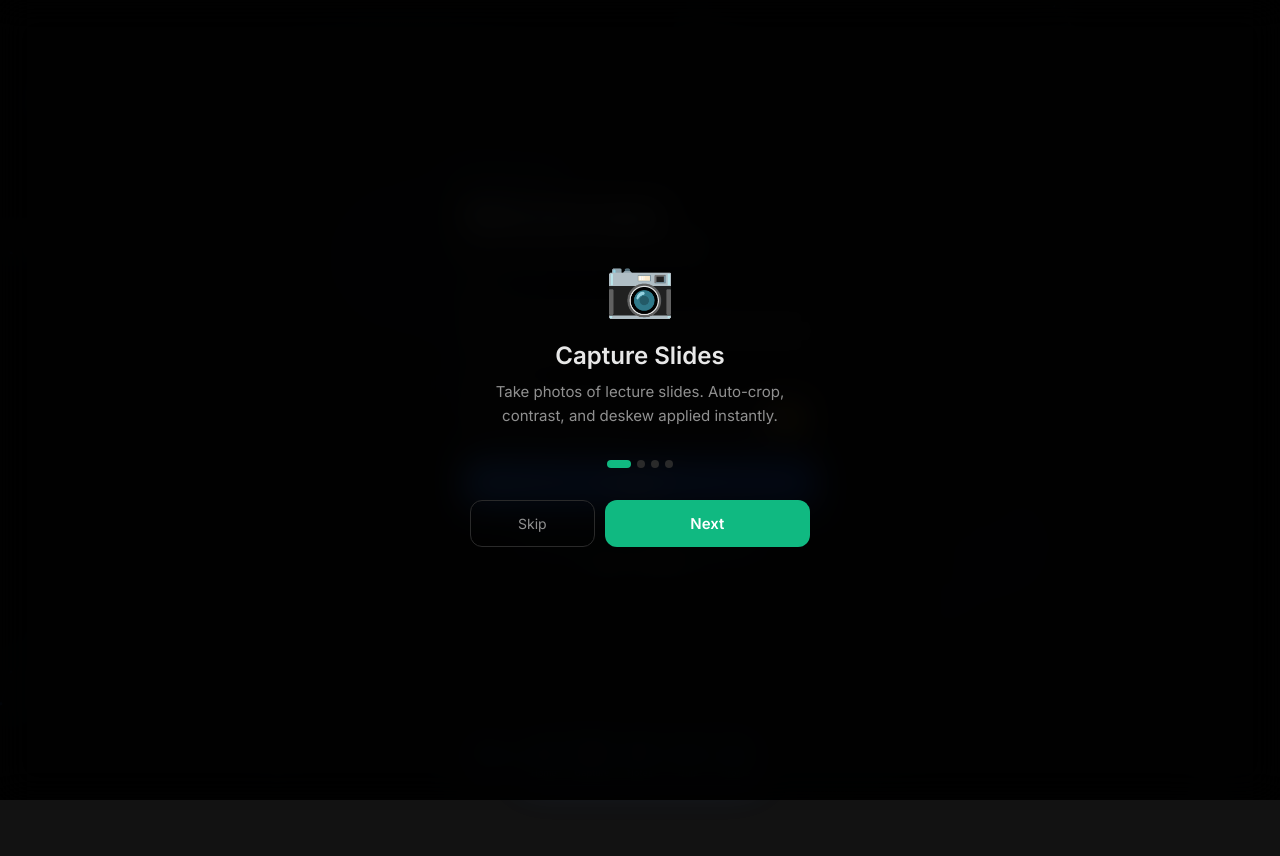
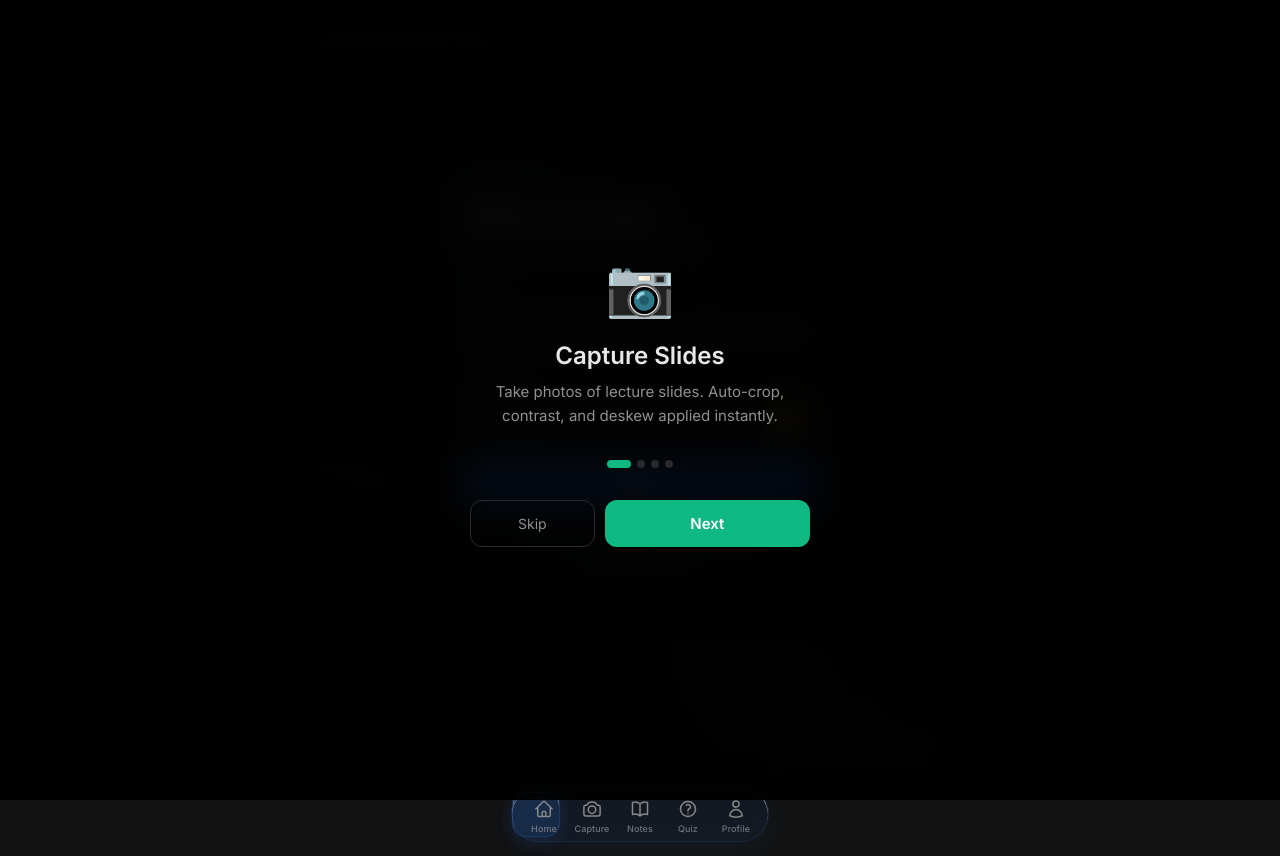
Before and after one commit to ShlokSathwara2/Lecturn, a Next.js app in the folder app/: page /auth in a window 1280 px wide. Before the commit the page ends 800 px from the top, so only its background shows below. Built offline with nearby package versions, Linux system fonts and the light colour scheme; no server answers.

Commit message:
BottomNav: restored framer-motion pill with useMotionValue/useSpring tracking, REST 48px DRAG 64px

```diff
--- a/app/src/components/BottomNav.tsx
+++ b/app/src/components/BottomNav.tsx
@@ -2,7 +2,8 @@
 
 import { usePathname, useRouter } from "next/navigation"
 import Link from "next/link"
-import { useRef, useState, useEffect, useCallback, useMemo } from "react"
+import { useRef, useState, useEffect } from "react"
+import { motion, useMotionValue, useSpring } from "framer-motion"
 import { useAccent } from "@/lib/AccentContext"
 
 const TABS = [
@@ -13,194 +14,160 @@ const TABS = [
   { path: "/profile", label: "Profile", icon: ProfileIcon },
 ]
 
-const PILL_W = 48
-const PILL_H = 48
+const REST_WIDTH = 48
+const DRAG_WIDTH = 64
 
 export default function BottomNav() {
   const pathname = usePathname()
   const router = useRouter()
   const navRef = useRef<HTMLDivElement>(null)
-  const pillRef = useRef<HTMLDivElement>(null)
   const { color } = useAccent()
-  const dragging = useRef(false)
-  const hoverIdx = useRef<number | null>(null)
-  const rafRef = useRef<number>(0)
+  const [dragging, setDragging] = useState(false)
+  const [hoverIdx, setHoverIdx] = useState<number | null>(null)
+  const [snapTo, setSnapTo] = useState<number | null>(null)
 
-  const activeIdx = useMemo(
-    () => TABS.findIndex((t) => pathname === t.path || pathname.startsWith(t.path + "/")),
-    [pathname]
-  )
+  const rawX = useMotionValue(0)
+  const pillX = useSpring(rawX, { stiffness: 700, damping: 45, mass: 0.4 })
+  const rawWidth = useMotionValue(REST_WIDTH)
+  const pillWidth = useSpring(rawWidth, { stiffness: 500, damping: 40 })
 
-  const r = useMemo(() => parseInt(color.slice(1, 3), 16), [color])
-  const g = useMemo(() => parseInt(color.slice(3, 5), 16), [color])
-  const b = useMemo(() => parseInt(color.slice(5, 7), 16), [color])
+  const r = parseInt(color.slice(1, 3), 16)
+  const g = parseInt(color.slice(3, 5), 16)
+  const b = parseInt(color.slice(5, 7), 16)
 
-  function tabWidth() {
-    const nav = navRef.current
-    if (!nav) return 60
-    return nav.getBoundingClientRect().width / TABS.length
+  const activeIdx = TABS.findIndex((t) => pathname === t.path || pathname.startsWith(t.path + "/"))
+
+  function tabWidthOf(navRect: DOMRect) {
+    return navRect.width / TABS.length
   }
 
-  function centerOf(idx: number) {
-    return tabWidth() * idx + tabWidth() / 2 - PILL_W / 2
+  function centerXFor(navRect: DOMRect, idx: number) {
+    const tw = tabWidthOf(navRect)
+    return tw * idx + tw / 2
   }
 
-  function idxFromX(clientX: number) {
-    const nav = navRef.current
-    if (!nav) return 0
-    const rect = nav.getBoundingClientRect()
-    const relX = clientX - rect.left
-    return Math.max(0, Math.min(TABS.length - 1, Math.floor(relX / tabWidth())))
-  }
-
-  function setPillPosition(left: number) {
-    const pill = pillRef.current
-    if (!pill) return
-    pill.style.left = `${left}px`
-  }
-
-  function setPillScale(scale: number) {
-    const pill = pillRef.current
-    if (!pill) return
-    pill.style.transform = `scale(${scale})`
-  }
-
-  function updateIconColors(idx: number | null) {
-    const nav = navRef.current
-    if (!nav) return
-    const icons = nav.querySelectorAll(".bottom-nav-icon")
-    const labels = nav.querySelectorAll(".bottom-nav-label")
-    icons.forEach((icon, i) => {
-      (icon as HTMLElement).style.color = idx === i ? color : "#888"
-    })
-    labels.forEach((label, i) => {
-      (label as HTMLElement).style.color = idx === i ? color : "#999"
-      ;(label as HTMLElement).style.opacity = idx === i ? "1" : "0.7"
-    })
+  function idxFromClientX(navRect: DOMRect, clientX: number) {
+    const relX = clientX - navRect.left
+    const tw = tabWidthOf(navRect)
+    return Math.max(0, Math.min(TABS.length - 1, Math.floor(relX / tw)))
   }
 
   useEffect(() => {
-    if (!dragging.current) {
-      setPillPosition(centerOf(activeIdx))
-      setPillScale(1)
-      updateIconColors(null)
-    }
-  }, [activeIdx, color])
+    if (dragging) return
+    const navRect = navRef.current?.getBoundingClientRect()
+    if (!navRect || activeIdx < 0) return
+    rawX.set(centerXFor(navRect, activeIdx) - REST_WIDTH / 2)
+    rawWidth.set(REST_WIDTH)
+    setHoverIdx(null)
+  }, [activeIdx, dragging])
+
+  function updatePillToClientX(navRect: DOMRect, clientX: number) {
+    const halfDrag = DRAG_WIDTH / 2
+    const clamped = Math.max(navRect.left + halfDrag, Math.min(navRect.right - halfDrag, clientX))
+    rawX.set(clamped - navRect.left - halfDrag)
+    setHoverIdx(idxFromClientX(navRect, clientX))
+  }
 
   function onPointerDown(e: React.PointerEvent) {
     if (e.pointerType === "mouse" && e.button !== 0) return
-    dragging.current = true
-    const idx = idxFromX(e.clientX)
-    hoverIdx.current = idx
-    setPillPosition(centerOf(idx))
-    setPillScale(1.18)
-    updateIconColors(idx)
-
-    const pill = pillRef.current
-    if (pill) {
-      pill.style.transition = "none"
-      pill.style.background = `rgba(${r}, ${g}, ${b}, 0.22)`
-      pill.style.boxShadow = `0 4px 20px rgba(${r}, ${g}, ${b}, 0.25), inset 0 1px 0 rgba(255,255,255,0.9)`
-    }
+    const navRect = navRef.current?.getBoundingClientRect()
+    if (!navRect) return
+    setDragging(true)
+    ;(e.currentTarget as HTMLElement).setPointerCapture(e.pointerId)
+    rawWidth.set(DRAG_WIDTH)
+    updatePillToClientX(navRect, e.clientX)
   }
 
   function onPointerMove(e: React.PointerEvent) {
-    if (!dragging.current) return
-    cancelAnimationFrame(rafRef.current)
-    rafRef.current = requestAnimationFrame(() => {
-      const nav = navRef.current
-      if (!nav) return
-      const rect = nav.getBoundingClientRect()
-      const halfDrag = PILL_W / 2 + 8
-      const clamped = Math.max(rect.left + halfDrag, Math.min(rect.right - halfDrag, e.clientX))
-      setPillPosition(clamped - rect.left - PILL_W / 2)
-
-      const idx = idxFromX(e.clientX)
-      if (idx !== hoverIdx.current) {
-        hoverIdx.current = idx
-        updateIconColors(idx)
-      }
-    })
+    if (!dragging) return
+    const navRect = navRef.current?.getBoundingClientRect()
+    if (!navRect) return
+    updatePillToClientX(navRect, e.clientX)
   }
 
   function onPointerUp(e: React.PointerEvent) {
-    if (!dragging.current) return
-    dragging.current = false
-    const resolved = idxFromX(e.clientX)
-    hoverIdx.current = null
+    if (!dragging) return
+    setDragging(false)
 
-    const pill = pillRef.current
-    if (pill) {
-      pill.style.transition = "left 0.35s cubic-bezier(0.34, 1.56, 0.64, 1), transform 0.3s cubic-bezier(0.34, 1.56, 0.64, 1), background 0.2s ease, box-shadow 0.2s ease"
-      pill.style.background = `rgba(${r}, ${g}, ${b}, 0.12)`
-      pill.style.boxShadow = `0 2px 12px rgba(${r}, ${g}, ${b}, 0.12), inset 0 1px 0 rgba(255,255,255,0.8)`
-    }
+    const navRect = navRef.current?.getBoundingClientRect()
+    if (!navRect) return
+    const resolved = idxFromClientX(navRect, e.clientX)
 
-    setPillPosition(centerOf(resolved))
-    setPillScale(1)
-    updateIconColors(null)
+    rawWidth.set(REST_WIDTH)
+    rawX.set(centerXFor(navRect, resolved) - REST_WIDTH / 2)
+    setHoverIdx(null)
+
+    setSnapTo(resolved)
     router.push(TABS[resolved].path)
+    setTimeout(() => setSnapTo(null), 300)
   }
 
+  const highlightIdx = dragging ? hoverIdx : snapTo !== null ? snapTo : activeIdx
+
   return (
-    <nav
+    <motion.nav
       ref={navRef}
+      initial={{ y: 80, opacity: 0 }}
+      animate={{ y: 0, opacity: 1 }}
+      transition={{ delay: 0.3, type: "spring", stiffness: 300, damping: 30 }}
       className="bottom-nav"
       onPointerDown={onPointerDown}
       onPointerMove={onPointerMove}
       onPointerUp={onPointerUp}
-      onPointerCancel={() => {
-        dragging.current = false
-        hoverIdx.current = null
-        setPillPosition(centerOf(activeIdx))
-        setPillScale(1)
-        updateIconColors(null)
-        const pill = pillRef.current
-        if (pill) {
-          pill.style.transition = "left 0.35s cubic-bezier(0.34, 1.56, 0.64, 1), transform 0.3s cubic-bezier(0.34, 1.56, 0.64, 1), background 0.2s ease, box-shadow 0.2s ease"
-          pill.style.background = `rgba(${r}, ${g}, ${b}, 0.12)`
-          pill.style.boxShadow = `0 2px 12px rgba(${r}, ${g}, ${b}, 0.12), inset 0 1px 0 rgba(255,255,255,0.8)`
-        }
-      }}
+      onPointerCancel={() => { setDragging(false); setHoverIdx(null) }}
       style={{
+        position: "relative",
         background: `rgba(${r}, ${g}, ${b}, 0.08)`,
         borderColor: `rgba(${r}, ${g}, ${b}, 0.12)`,
         boxShadow: `0 8px 32px rgba(${r}, ${g}, ${b}, 0.08), 0 2px 8px rgba(0,0,0,0.04), inset 0 1px 0 rgba(255,255,255,0.7)`,
         touchAction: "none",
       }}
     >
-      <div
-        ref={pillRef}
+      <motion.div
         className="nav-active-pill"
         style={{
           position: "absolute",
-          top: "50%",
-          marginTop: -PILL_H / 2,
-          height: PILL_H,
-          width: PILL_W,
-          borderRadius: "50%",
-          background: `rgba(${r}, ${g}, ${b}, 0.12)`,
-          boxShadow: `0 2px 12px rgba(${r}, ${g}, ${b}, 0.12), inset 0 1px 0 rgba(255,255,255,0.8)`,
-          border: `1px solid rgba(${r}, ${g}, ${b}, 0.15)`,
+          top: 4,
+          bottom: 4,
+          left: pillX,
+          width: pillWidth,
+          background: dragging
+            ? `rgba(${r}, ${g}, ${b}, 0.18)`
+            : `rgba(${r}, ${g}, ${b}, 0.12)`,
+          borderColor: `rgba(${r}, ${g}, ${b}, 0.2)`,
+          boxShadow: `0 4px 16px rgba(${r}, ${g}, ${b}, 0.15), inset 0 1px 0 rgba(255,255,255,0.8), inset 0 -1px 0 rgba(0,0,0,0.03)`,
           pointerEvents: "none",
-          willChange: "left, transform",
-          transition: "left 0.35s cubic-bezier(0.34, 1.56, 0.64, 1), transform 0.3s cubic-bezier(0.34, 1.56, 0.64, 1)",
         }}
       />
 
-      {TABS.map((tab, i) => (
-        <Link key={tab.path} href={tab.path}
-          style={{ flex: 1, display: "flex", justifyContent: "center", textDecoration: "none", position: "relative", zIndex: 1 }}
-          onClick={(e) => { if (dragging.current) e.preventDefault() }}>
-          <div className="bottom-nav-item-inner">
-            <div className="bottom-nav-icon">
-              <tab.icon />
-            </div>
-            <span className="bottom-nav-label">{tab.label}</span>
-          </div>
-        </Link>
-      ))}
-    </nav>
+      {TABS.map((tab, i) => {
+        const isHighlighted = highlightIdx === i
+        return (
+          <Link key={tab.path} href={tab.path} style={{ flex: 1, display: "flex", justifyContent: "center", textDecoration: "none", position: "relative", zIndex: 1 }}
+            onClick={(e) => { if (dragging) e.preventDefault() }}>
+            <motion.div whileTap={dragging ? {} : { scale: 0.85 }} className="bottom-nav-item-inner">
+              <motion.div
+                className="bottom-nav-icon"
+                animate={{ color: isHighlighted ? color : "#888" }}
+                transition={{ duration: 0.15 }}
+              >
+                <tab.icon />
+              </motion.div>
+              <motion.span
+                className="bottom-nav-label"
+                animate={{
+                  color: isHighlighted ? color : "#999",
+                  opacity: isHighlighted ? 1 : 0.7,
+                }}
+                transition={{ duration: 0.15 }}
+              >
+                {tab.label}
+              </motion.span>
+            </motion.div>
+          </Link>
+        )
+      })}
+    </motion.nav>
   )
 }
 
```
